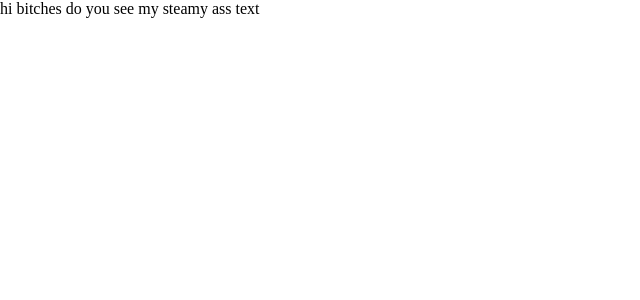
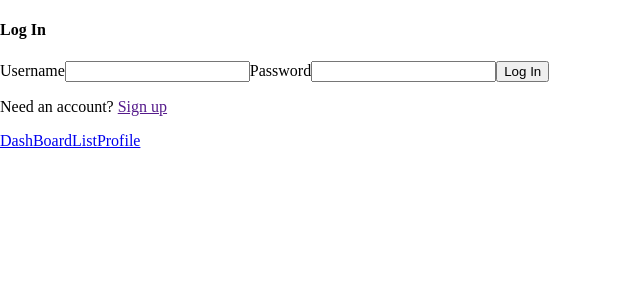
Before and after one commit to CSUtilities/fWhenz, a React app: page / in a window 1280 px wide. Shown: the top 300 px of the page, without its empty margins (0-640 px from the left). Built offline with nearby package versions, Linux system fonts and the light colour scheme.

Commit message:
created react components

```diff
--- a/src/client/App.tsx
+++ b/src/client/App.tsx
@@ -1,13 +1,38 @@
-import React from 'react';
-import { render } from 'react-dom';
-
+import React, {useEffect, useState} from 'react';
+import { createRoot } from 'react-dom/client';
+import { Provider } from 'react-redux';
+import store from './redux/store';
+import { useAppSelector } from './redux/hooks';
+import Dashboard from './components/Dashboard';
+import Profile from './components/Profile';
+import Login from './components/Login';
+import List from './components/List';
+import Footer from './components/Footer'
 
 const App = () => {
+  const [display, setDisplay] = useState('Dashboard');
+  const user = useAppSelector((state) => state.user.value);
+
+  useEffect(()=>{
+      if (!user) setDisplay('Login');
+  });
+
   return (
     <div>
-      hi bitches do you see my steamy ass text
+      { display === 'Dashboard' ? <Dashboard /> :
+        display === 'Profile' ? <Profile /> :
+        display === 'Login' ? <Login setDisplay={setDisplay}/> :
+        display === 'List' ? <List /> : <></>
+      }
+      <Footer setDisplay={setDisplay} />
     </div>
   );
 }
 
-render(<App />, document.querySelector('#root'));
+const main = document.getElementById('root');
+const root = createRoot(main!); // createRoot(container!) if you use TypeScript
+root.render(
+  <Provider store={store}>
+    <App />
+  </Provider>
+);
--- /dev/null
+++ b/src/client/components/Dashboard.tsx
@@ -0,0 +1,19 @@
+import React from 'react';
+
+export default function Dashboard(){
+  return (
+    <div className='dashboard'>
+      <h3>fWhenz</h3>
+      <h4>Find your friends!</h4>
+      <span>
+      <label>Enter City</label>
+      <input type='text'></input>
+      </span>
+      <span>
+      <label>Enter State (ie. CA)</label>
+      <input type='text'></input>
+      </span>
+      <button>Search</button>
+    </div>
+  )
+}
--- /dev/null
+++ b/src/client/components/Footer.tsx
@@ -0,0 +1,24 @@
+import React from 'react';
+import { useAppSelector } from '../redux/hooks';
+
+export default function Footer(props: { setDisplay: React.Dispatch<React.SetStateAction<string>>}){
+const setDisplay = props.setDisplay;
+const user = useAppSelector((state) => state.user.value)
+
+  return (
+    <div id='footer'>
+        <a href='#'
+          onClick={()=>{
+            if(user) setDisplay('Dashboard')}
+          }>DashBoard</a>
+        <a href='#'
+          onClick={()=>{
+            if(user) setDisplay('List')}
+        }>List</a>
+        <a href='#'
+          onClick={()=>{
+            if(user) setDisplay('Profile')}
+        }>Profile</a>
+    </div>
+  );
+}
--- /dev/null
+++ b/src/client/components/Login.tsx
@@ -0,0 +1,30 @@
+//dependencies
+import React from 'react';
+import { useAppDispatch } from '../redux/hooks';
+import { assignUser } from '../redux/userSlice';
+
+export default function Login(props: { setDisplay: React.Dispatch<React.SetStateAction<string>>}){
+  const setDisplay = props.setDisplay;
+  const dispatch = useAppDispatch();
+
+  return (
+    <div>
+      <h4>Log In</h4>
+      <span>
+        <label>Username</label>
+        <input type='text'></input>
+      </span>
+      <span>
+        <label>Password</label>
+        <input type='password'></input>
+      </span>
+      <button onClick={()=>{
+        dispatch(assignUser(1));
+        setDisplay('Dashboard');
+        }
+      }>Log In</button>
+      <p>Need an account? <a href=''>Sign up</a>
+      </p>
+    </div>
+  )
+};
--- /dev/null
+++ b/src/client/components/Profile.tsx
@@ -0,0 +1,30 @@
+import React from 'react';
+import { useAppSelector, useAppDispatch } from '../redux/hooks';
+import { removeUser } from '../redux/userSlice';
+
+export default function Profile () {
+  const user = useAppSelector((state) => state.user.value);
+  const dispatch = useAppDispatch();
+
+  return (
+    <div id='profile'>
+      <h4> Please fill out your information so your cohort mates can find you!</h4>
+      <div>First Name: <input type="text" /></div>
+      <div>Last Name: <input type="text" /></div>
+      <div>email: <input type="text" /></div>
+      <div>Phone (Optional): <input type="text" /></div>
+      <div>City: <input type="text" /></div>
+      <div>State: <input type="text" /></div>
+      <div>Company (Optional): <input type="text" /></div>
+      <div>
+        <button>Cancel</button>
+        <button>Save</button>
+      </div>
+      <button
+        onClick={()=>{
+          dispatch(removeUser());
+          console.log('User:', user);
+        }}>Sign Out</button>
+    </div>
+  )
+};
--- a/src/client/components/list.tsx
+++ b/src/client/components/list.tsx
@@ -1,4 +1,11 @@
 import React from 'react';
 
-const List = () => {};
-export default List;
+export default function List() {
+  return (
+    <div id='list'>
+      <h4>List</h4>
+      <div id='table'>
+      </div>
+    </div>
+  )
+};
--- a/src/client/redux/hooks.ts
+++ b/src/client/redux/hooks.ts
@@ -1,5 +1,4 @@
-import { useDispatch, useSelector } from 'react-redux'
-import type { TypedUseSelectorHook } from 'react-redux'
+import { TypedUseSelectorHook, useDispatch, useSelector } from 'react-redux'
 import type { RootState, Dispatch } from './store'
 
 // Use throughout your app instead of plain `useDispatch` and `useSelector`
```
Also changed, not shown: src/client/components/dashoard.tsx (deleted, +0 -25 lines), src/client/components/userLogin.tsx (deleted, +0 -77 lines), src/client/components/userProfile.tsx (deleted, +0 -16 lines), src/client/components/map.tsx (added), src/client/style.css (line endings or trailing spaces).
